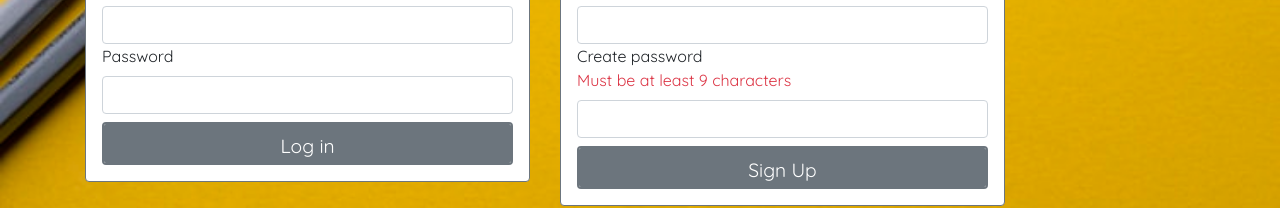
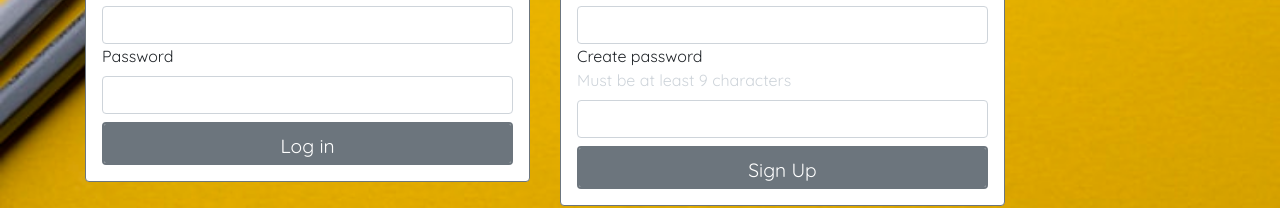
Before and after one commit to kcapasso-mcdaniel/knowledge-check-fullstack-app, a React (Create React App) app in the folder client/: page / in a window 1280 px wide. Shown: the part 402-610 px from the top of the page. Built offline with nearby package versions, Linux system fonts and the light colour scheme.

Commit message:
test heroku domain

```diff
--- a/client/src/components/ui/SignUp.js
+++ b/client/src/components/ui/SignUp.js
@@ -193,7 +193,7 @@ class SignUp extends React.Component {
                         <label htmlFor="signup-user-password-input">
                            Create password
                            <br />
-                           <span className="text-danger">
+                           <span className="text-muted">
                               Must be at least 9 characters
                            </span>
                         </label>
```
